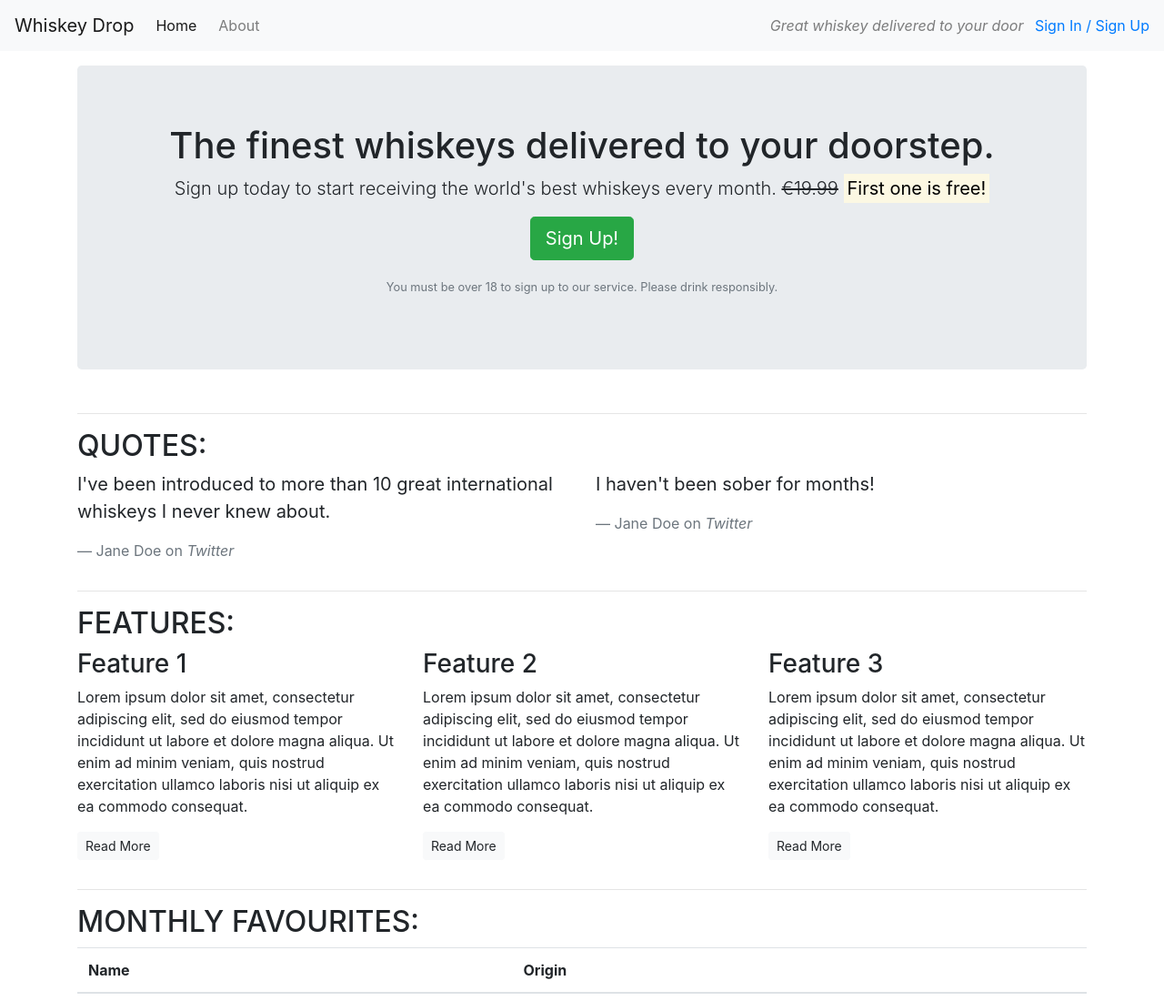
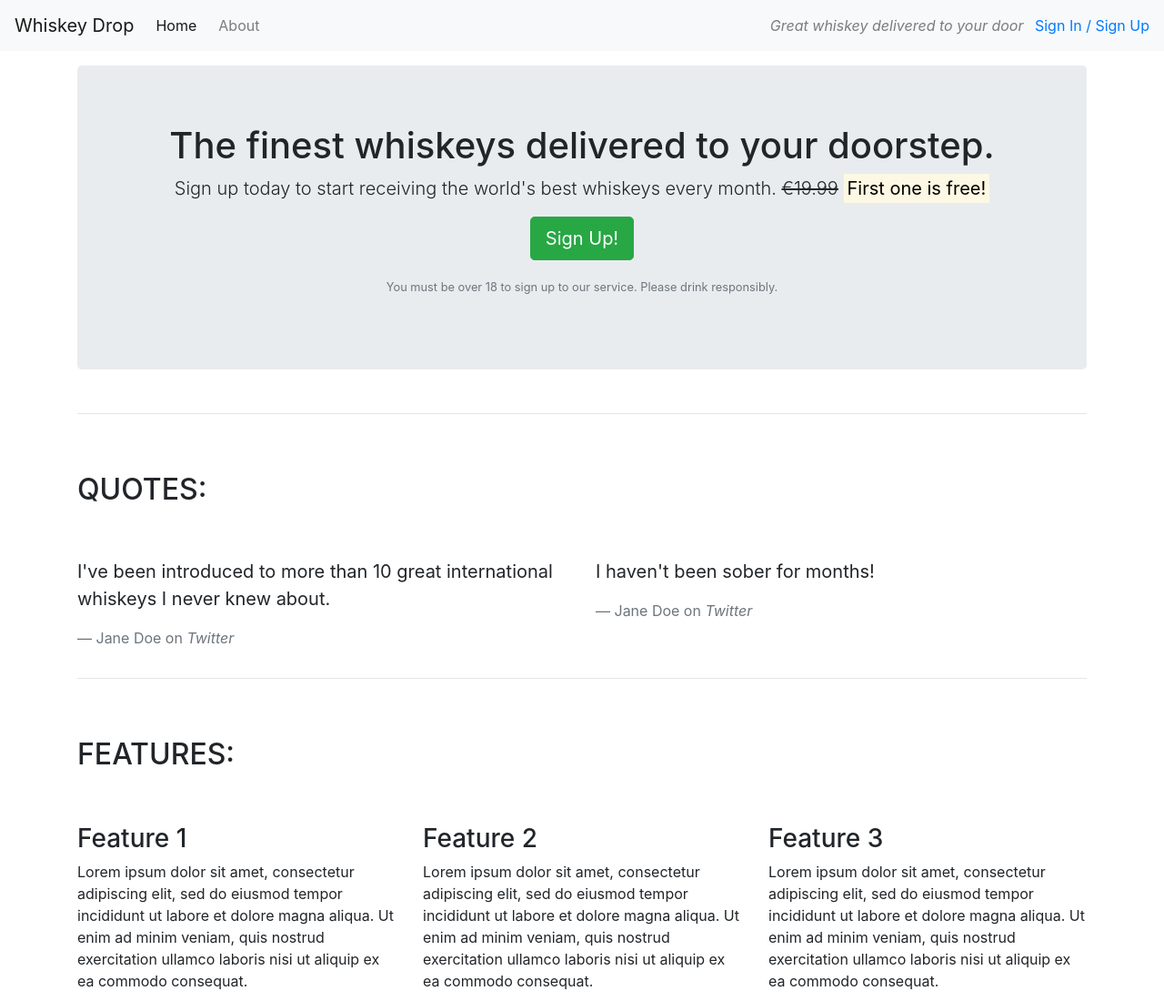
Before and after one commit to CarmenCantudo/whiskey-drop, a plain HTML site: page index.html in a window 1280 px wide. Shown: the top 1100 px of the page at 91% size. Drawn offline with nearby package versions, Linux system fonts and the light colour scheme.

Commit message:
Add margin space before quotes and features sections

```diff
--- a/index.html
+++ b/index.html
@@ -47,7 +47,7 @@
     <!-- Quotes -->
     <section class="quotes">
       <div class="row">
-        <div class="col-12">
+        <div class="col-12 my-5">
           <h2 class="text-uppercase">Quotes:</h2>
         </div>
       </div>
@@ -72,7 +72,7 @@
     <!-- Features -->
     <section class="features">
       <div class="row">
-        <div class="col-12">
+        <div class="col-12 my-5">
           <h2 class="text-uppercase">Features:</h2>
         </div>
       </div>
```
